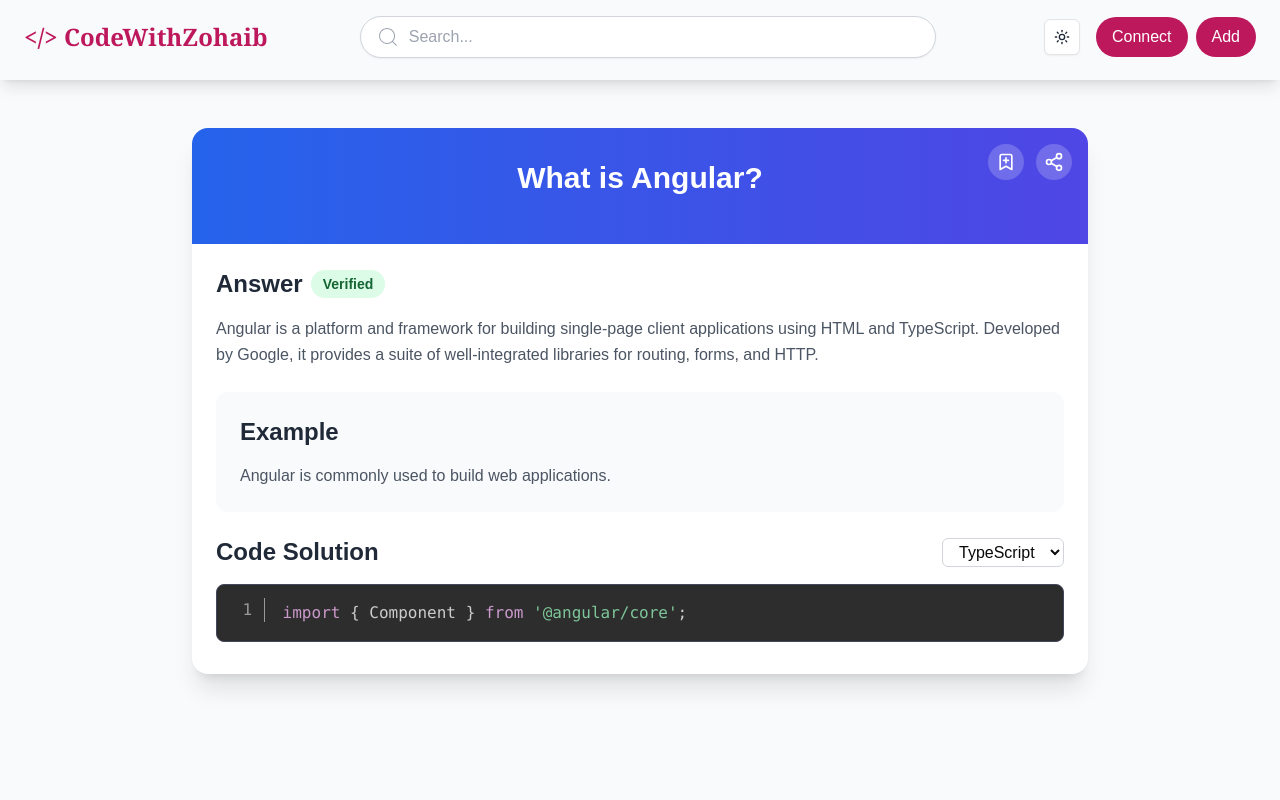
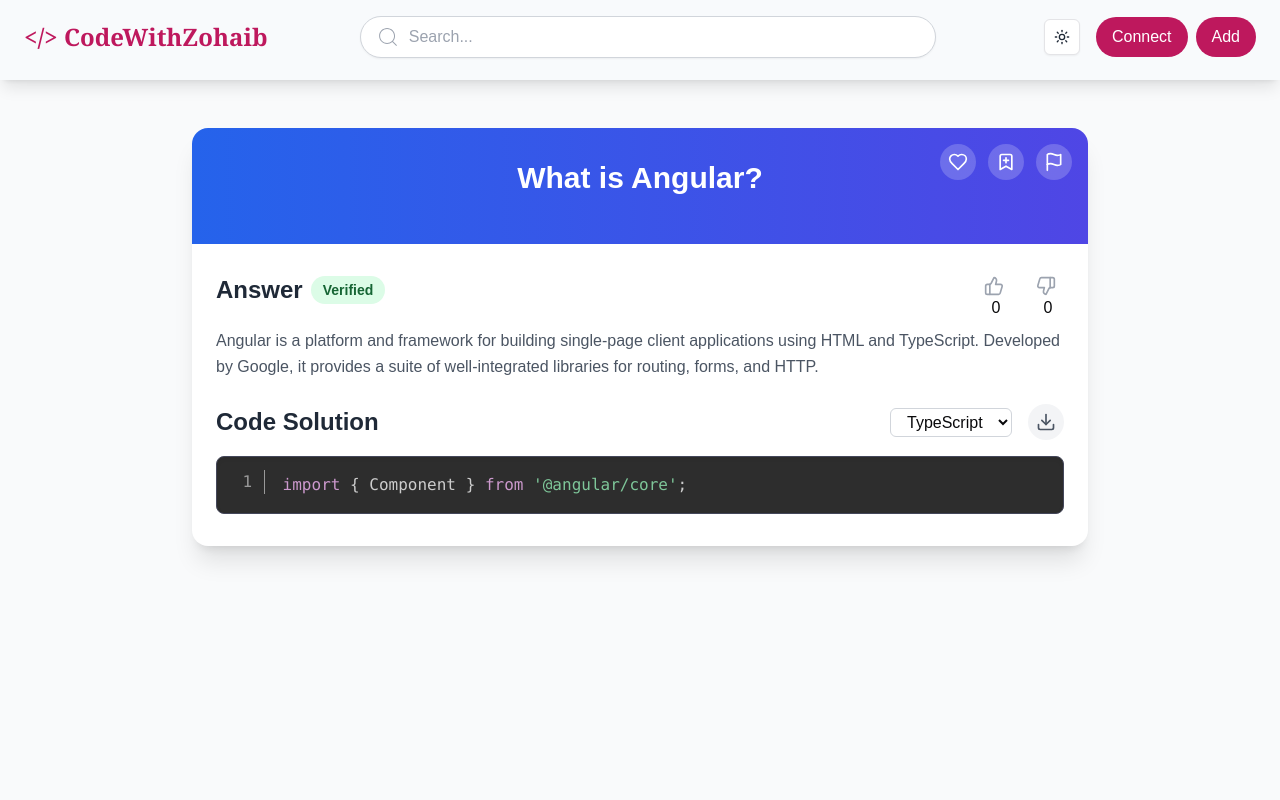
Before and after one commit to DotZohaib/CodeWithZohaib-Academy-, a Next.js app: page /questions/1 in a window 1280 px wide. Shown: the top 800 px of the page. Built offline with nearby package versions, Linux system fonts and the light colour scheme.

Commit message:
page.tsx

```diff
--- a/src/app/questions/[id]/page.tsx
+++ b/src/app/questions/[id]/page.tsx
@@ -1,6 +1,6 @@
 'use client';
 import { array as database } from "../../../components/Database";
-import { motion } from 'framer-motion';
+import { motion, AnimatePresence } from 'framer-motion';
 import Prism from "prismjs";
 import { useEffect, useState } from "react";
 import "prismjs/themes/prism-tomorrow.css";
@@ -14,39 +14,76 @@ import "prismjs/plugins/line-numbers/prism-line-numbers.js";
 import "prismjs/plugins/line-numbers/prism-line-numbers.css";
 import "prismjs/plugins/show-language/prism-show-language";
 import "prismjs/plugins/copy-to-clipboard/prism-copy-to-clipboard";
-import { CheckCircle, Copy, ChevronUp, ChevronDown, BookmarkPlus, Share2 } from 'lucide-react';
+import {
+  CheckCircle,
+  Copy,
+  ChevronUp,
+  ChevronDown,
+  BookmarkPlus,
+  Share2,
+  ThumbsUp,
+  ThumbsDown,
+  MessageCircle,
+  Flag,
+  Heart,
+  Download
+} from 'lucide-react';
+import { Dialog, DialogContent, DialogHeader, DialogTitle } from "@/components/ui/dialog";
+import { Alert, AlertDescription } from "@/components/ui/alert";
+import { Button } from "@/components/ui/button";
 
 interface QuestionPageProps {
-  params: Promise<{ id: string }>; // Update to reflect that params is a Promise
+  params: Promise<{ id: string }>;
+}
+
+interface Comment {
+  id: number;
+  text: string;
+  author: string;
+  timestamp: string;
 }
 
 export default function QuestionPage({ params }: QuestionPageProps) {
-  // Use React.use to unwrap params
   const [id, setId] = useState<string | null>(null);
+  const [isCopied, setIsCopied] = useState(false);
+  const [isBookmarked, setIsBookmarked] = useState(false);
+  const [showFullCode, setShowFullCode] = useState(false);
+  const [selectedLanguage, setSelectedLanguage] = useState('typescript');
+  const [votes, setVotes] = useState({ up: 0, down: 0 });
+  const [userVote, setUserVote] = useState<'up' | 'down' | null>(null);
+  const [showComments, setShowComments] = useState(false);
+  const [comments, setComments] = useState<Comment[]>([]);
+  const [newComment, setNewComment] = useState('');
+  const [showReportDialog, setShowReportDialog] = useState(false);
+  const [showNotification, setShowNotification] = useState(false);
+  const [notificationMessage, setNotificationMessage] = useState('');
+  const [isLiked, setIsLiked] = useState(false);
 
   useEffect(() => {
     const fetchParams = async () => {
-      const unwrappedParams = await params; // Unwrap the Promise
+      const unwrappedParams = await params;
       setId(unwrappedParams.id);
+      // Load bookmarks state
+      if (typeof window !== 'undefined') {
+        const bookmarks = JSON.parse(localStorage.getItem('bookmarks') || '[]');
+        setIsBookmarked(bookmarks.includes(parseInt(unwrappedParams.id)));
+      }
     };
     fetchParams();
   }, [params]);
 
-  const question = id ? database.find((item) => item.id === parseInt(id, 10)) : null;
-  const [isCopied, setIsCopied] = useState(false);
-  const [isBookmarked, setIsBookmarked] = useState(false);
-  const [showFullCode, setShowFullCode] = useState(false);
-  const [selectedLanguage, setSelectedLanguage] = useState('typescript');
+  const question = id ? database.find((item: { id: number; }) => item.id === parseInt(id, 10)) : null;
 
   useEffect(() => {
     Prism.highlightAll();
-  }, [question, selectedLanguage]);
+  }, [question, selectedLanguage, showFullCode]);
 
   const handleCopyCode = async () => {
     if (question?.code) {
       try {
         await navigator.clipboard.writeText(question.code);
         setIsCopied(true);
+        showNotificationMessage('Code copied to clipboard!');
         setTimeout(() => setIsCopied(false), 2000);
       } catch (error) {
         console.error("Failed to copy code:", error);
@@ -60,44 +97,83 @@ export default function QuestionPage({ params }: QuestionPageProps) {
       const bookmarks = JSON.parse(localStorage.getItem('bookmarks') || '[]');
       if (!isBookmarked) {
         localStorage.setItem('bookmarks', JSON.stringify([...bookmarks, question?.id]));
+        showNotificationMessage('Added to bookmarks!');
       } else {
         localStorage.setItem('bookmarks', JSON.stringify(bookmarks.filter((id: any) => id !== question?.id)));
+        showNotificationMessage('Removed from bookmarks!');
       }
     }
   };
 
-  const handleShare = async () => {
-    if (navigator.share) {
-      try {
-        await navigator.share({
-          title: question?.Title || "Question",
-          text: `Check out this question: ${question?.Title}`,
-          url: window.location.href,
-        });
-      } catch (error) {
-        console.error("Error sharing:", error);
+  const handleVote = (type: 'up' | 'down') => {
+    if (userVote === type) {
+      setUserVote(null);
+      setVotes(prev => ({
+        ...prev,
+        [type]: prev[type] - 1
+      }));
+    } else {
+      if (userVote) {
+        setVotes(prev => ({
+          ...prev,
+          [userVote]: prev[userVote] - 1
+        }));
       }
-    } else {
-      try {
-        await navigator.clipboard.writeText(window.location.href);
-        alert("Link copied to clipboard!");
-      } catch (error) {
-        console.error("Failed to copy link:", error);
+      setUserVote(type);
+      setVotes(prev => ({
+        ...prev,
+        [type]: prev[type] + 1
+      }));
     }
+  };
+
+  const handleAddComment = () => {
+    if (newComment.trim()) {
+      const comment: Comment = {
+        id: comments.length + 1,
+        text: newComment,
+        author: 'User',
+        timestamp: new Date().toISOString()
+      };
+      setComments([...comments, comment]);
+      setNewComment('');
+      showNotificationMessage('Comment added successfully!');
     }
+  };
+
+  const handleDownloadCode = () => {
+    if (question?.code) {
+      const blob = new Blob([question.code], { type: 'text/plain' });
+      const url = URL.createObjectURL(blob);
+      const a = document.createElement('a');
+      a.href = url;
+      a.download = `solution.${selectedLanguage}`;
+      document.body.appendChild(a);
+      a.click();
+      document.body.removeChild(a);
+      URL.revokeObjectURL(url);
+      showNotificationMessage('Code downloaded successfully!');
+    }
+  };
+
+  const showNotificationMessage = (message: string) => {
+    setNotificationMessage(message);
+    setShowNotification(true);
+    setTimeout(() => setShowNotification(false), 3000);
   };
 
   if (!question) {
     return (
       <div className="flex items-center justify-center h-screen bg-gray-50">
-        <motion.p
+        <motion.div
           initial={{ scale: 0.8, opacity: 0 }}
           animate={{ scale: 1, opacity: 1 }}
           transition={{ duration: 0.5 }}
-          className="text-3xl font-semibold text-red-600"
+          className="text-center space-y-4"
         >
-          Question not found.
-        </motion.p>
+          <p className="text-3xl font-semibold text-red-600">Question not found.</p>
+          <Button onClick={() => window.history.back()}>Go Back</Button>
+        </motion.div>
       </div>
     );
   }
@@ -111,7 +187,11 @@ export default function QuestionPage({ params }: QuestionPageProps) {
     >
       <div className="max-w-4xl mx-auto">
         <div className="bg-white rounded-2xl shadow-xl overflow-hidden">
-          <div className="bg-gradient-to-r from-blue-600 to-indigo-600 px-6 py-8 relative">
+          <motion.div
+            className="bg-gradient-to-r from-blue-600 to-indigo-600 px-6 py-8 relative"
+            whileHover={{ scale: 1.01 }}
+            transition={{ duration: 0.3 }}
+          >
             <motion.h1
               initial={{ opacity: 0, y: -20 }}
               animate={{ opacity: 1, y: 0 }}
@@ -121,24 +201,32 @@ export default function QuestionPage({ params }: QuestionPageProps) {
               {question.Title}
             </motion.h1>
             <div className="absolute right-4 top-4 flex space-x-3">
-              <button
+              <motion.button
+                whileHover={{ scale: 1.1 }}
+                whileTap={{ scale: 0.9 }}
+                onClick={() => setIsLiked(!isLiked)}
+                className={`p-2 rounded-full ${isLiked ? 'bg-red-400' : 'bg-white/20'}`}
+              >
+                <Heart className={`w-5 h-5 ${isLiked ? 'text-white fill-current' : 'text-white'}`} />
+              </motion.button>
+              <motion.button
+                whileHover={{ scale: 1.1 }}
+                whileTap={{ scale: 0.9 }}
                 onClick={handleBookmark}
-                className={`p-2 rounded-full transition-all ${
-                  isBookmarked ? 'bg-yellow-400' : 'bg-white/20'
-                }`}
-                title={isBookmarked ? 'Bookmarked' : 'Add bookmark'}
+                className={`p-2 rounded-full ${isBookmarked ? 'bg-yellow-400' : 'bg-white/20'}`}
               >
                 <BookmarkPlus className="w-5 h-5 text-white" />
-              </button>
-              <button
-                onClick={handleShare}
-                className="p-2 rounded-full bg-white/20 hover:bg-white/30 transition-all"
-                title="Share"
+              </motion.button>
+              <motion.button
+                whileHover={{ scale: 1.1 }}
+                whileTap={{ scale: 0.9 }}
+                onClick={() => setShowReportDialog(true)}
+                className="p-2 rounded-full bg-white/20"
               >
-                <Share2 className="w-5 h-5 text-white" />
-              </button>
+                <Flag className="w-5 h-5 text-white" />
+              </motion.button>
             </div>
-          </div>
+          </motion.div>
 
           <div className="p-6 space-y-6">
             <motion.div
@@ -147,28 +235,38 @@ export default function QuestionPage({ params }: QuestionPageProps) {
               transition={{ delay: 0.3, duration: 0.5 }}
               className="prose max-w-none"
             >
+              <div className="flex items-center justify-between">
                 <h2 className="text-2xl font-semibold text-gray-800 mb-4 flex items-center">
                   <span className="mr-2">Answer</span>
                   <span className="px-3 py-1 text-sm bg-green-100 text-green-800 rounded-full">
                     Verified
                   </span>
                 </h2>
+                <div className="flex items-center space-x-4">
+                  <motion.button
+                    whileHover={{ scale: 1.1 }}
+                    whileTap={{ scale: 0.9 }}
+                    onClick={() => handleVote('up')}
+                    className={`p-2 rounded-full ${userVote === 'up' ? 'bg-green-100' : ''}`}
+                  >
+                    <ThumbsUp className={`w-5 h-5 ${userVote === 'up' ? 'text-green-600' : 'text-gray-400'}`} />
+                    <span className="ml-1">{votes.up}</span>
+                  </motion.button>
+                  <motion.button
+                    whileHover={{ scale: 1.1 }}
+                    whileTap={{ scale: 0.9 }}
+                    onClick={() => handleVote('down')}
+                    className={`p-2 rounded-full ${userVote === 'down' ? 'bg-red-100' : ''}`}
+                  >
+                    <ThumbsDown className={`w-5 h-5 ${userVote === 'down' ? 'text-red-600' : 'text-gray-400'}`} />
+                    <span className="ml-1">{votes.down}</span>
+                  </motion.button>
+                </div>
+              </div>
               <p className="text-gray-600 leading-relaxed">
                 {question.answer}
               </p>
             </motion.div>
-
-            {question.Sample && (
-              <motion.div
-                initial={{ opacity: 0 }}
-                animate={{ opacity: 1 }}
-                transition={{ delay: 0.4, duration: 0.5 }}
-                className="bg-gray-50 rounded-xl p-6"
-              >
-                <h2 className="text-2xl font-semibold text-gray-800 mb-4">Example</h2>
-                <p className="text-gray-600">{question.Sample}</p>
-              </motion.div>
-            )}
 
             {question.code && (
               <motion.div
@@ -179,6 +277,7 @@ export default function QuestionPage({ params }: QuestionPageProps) {
               >
                 <div className="flex justify-between items-center mb-4">
                   <h2 className="text-2xl font-semibold text-gray-800">Code Solution</h2>
+                  <div className="flex items-center space-x-4">
                     <select
                       value={selectedLanguage}
                       onChange={(e) => setSelectedLanguage(e.target.value)}
@@ -189,6 +288,16 @@ export default function QuestionPage({ params }: QuestionPageProps) {
                       <option value="jsx">JSX</option>
                       <option value="tsx">TSX</option>
                     </select>
+                    <motion.button
+                      whileHover={{ scale: 1.1 }}
+                      whileTap={{ scale: 0.9 }}
+                      onClick={handleDownloadCode}
+                      className="p-2 rounded-full bg-gray-100"
+                      title="Download code"
+                    >
+                      <Download className="w-5 h-5 text-gray-600" />
+                    </motion.button>
+                  </div>
                 </div>
 
                 <div className="relative">
@@ -200,7 +309,9 @@ export default function QuestionPage({ params }: QuestionPageProps) {
                     </code>
                   </pre>
 
-                  <button
+                  <motion.button
+                    whileHover={{ scale: 1.05 }}
+                    whileTap={{ scale: 0.95 }}
                     onClick={handleCopyCode}
                     className="absolute top-4 right-4 p-2 bg-gray-800 text-white rounded-md opacity-0 group-hover:opacity-100 transition-all duration-300 flex items-center space-x-2"
                   >
@@ -209,9 +320,11 @@ export default function QuestionPage({ params }: QuestionPageProps) {
                     ) : (
                       <><Copy className="w-4 h-4" /><span>Copy code</span></>
                     )}
-                  </button>
+                  </motion.button>
 
-                  <button
+                  <motion.button
+                    whileHover={{ scale: 1.05 }}
+                    whileTap={{ scale: 0.95 }}
                     onClick={() => setShowFullCode(!showFullCode)}
                     className="absolute bottom-4 left-1/2 transform -translate-x-1/2 p-2 bg-gray-800 text-white rounded-md opacity-0 group-hover:opacity-100 transition-all duration-300 flex items-center space-x-2"
                   >
@@ -226,7 +339,7 @@ export default function QuestionPage({ params }: QuestionPageProps) {
                         <span>Show more</span>
                       </>
                     )}
-                  </button>
+                  </motion.button>
                 </div>
               </motion.div>
             )}
```
Lines whose indentation alone changed are shown as unchanged.
